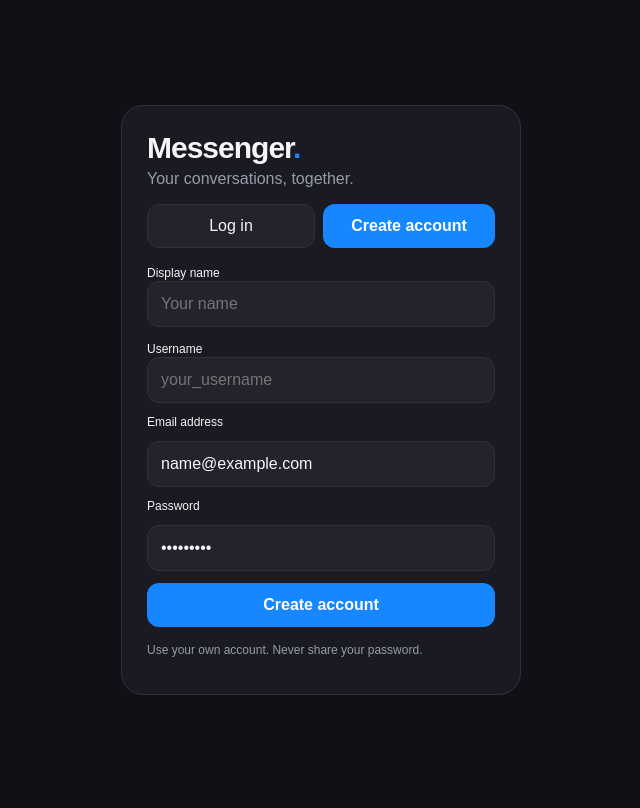
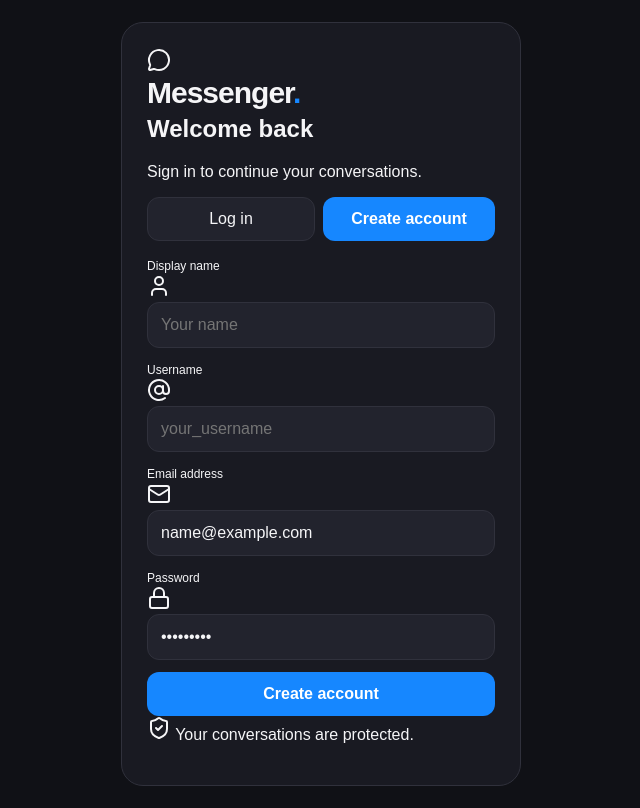
Before and after one commit to Anorld-Palmer/Messenger, a plain HTML site: page index.html in a window 1280 px wide. Both pictures are taken after typing "name@example.com", "Sample123" into the empty fields and a click on the button "Create account". Shown: the whole page, without its empty margins (319-959 px from the left). Drawn offline with nearby package versions, Linux system fonts and the light colour scheme.

Commit message:
Update index.html

```diff
--- a/index.html
+++ b/index.html
@@ -126,28 +126,79 @@ hr{border:0;border-top:1px solid var(--border);margin:16px 0}
 <body>
 <section id="authPage">
   <div class="authbox">
-    <div class="logo">Messenger<span>.</span></div>
-    <p class="muted">Your conversations, together.</p>
+
+    <div class="auth-logo">
+      <div class="logo-icon">
+        <i data-lucide="message-circle"></i>
+      </div>
+      <div class="logo">Messenger<span>.</span></div>
+    </div>
+
+    <div class="auth-heading">
+      <h1 id="authHeading">Welcome back</h1>
+      <p id="authSubtitle">Sign in to continue your conversations.</p>
+    </div>
+
     <div class="tabs">
-      <button id="loginTab" class="primary" onclick="showAuth('login')">Log in</button>
-      <button id="registerTab" class="secondary" onclick="showAuth('register')">Create account</button>
+      <button id="loginTab" class="primary" onclick="showAuth('login')">
+        Log in
+      </button>
+      <button id="registerTab" class="secondary" onclick="showAuth('register')">
+        Create account
+      </button>
     </div>
+
     <form id="authForm" class="stack">
+
       <div id="nameField" class="hidden">
         <label class="small">Display name</label>
-        <input id="displayName" maxlength="60" autocomplete="name" placeholder="Your name">
+        <div class="auth-input">
+          <i data-lucide="user"></i>
+          <input id="displayName" maxlength="60"
+            autocomplete="name" placeholder="Your name">
+        </div>
       </div>
+
       <div id="usernameField" class="hidden">
         <label class="small">Username</label>
-        <input id="username" maxlength="24" autocomplete="username" placeholder="your_username">
+        <div class="auth-input">
+          <i data-lucide="at-sign"></i>
+          <input id="username" maxlength="24"
+            autocomplete="username" placeholder="your_username">
+        </div>
       </div>
-      <label class="small">Email address</label>
-      <input id="email" type="email" autocomplete="email" required placeholder="you@example.com">
-      <label class="small">Password</label>
-      <input id="password" type="password" minlength="8" autocomplete="current-password" required placeholder="At least 8 characters">
-      <button class="primary" type="submit" id="authSubmit">Log in</button>
+
+      <div class="auth-field">
+        <label class="small">Email address</label>
+        <div class="auth-input">
+          <i data-lucide="mail"></i>
+          <input id="email" type="email"
+            autocomplete="email" required placeholder="you@example.com">
+        </div>
+      </div>
+
+      <div class="auth-field">
+        <label class="small">Password</label>
+        <div class="auth-input">
+          <i data-lucide="lock"></i>
+          <input id="password" type="password" minlength="8"
+            autocomplete="current-password" required
+            placeholder="At least 8 characters">
+        </div>
+      </div>
+
+      <button class="primary auth-submit" type="submit" id="authSubmit">
+        <span>Log in</span>
+        <i data-lucide="arrow-right"></i>
+      </button>
+
     </form>
-    <p class="muted small" style="margin-top:16px">Use your own account. Never share your password.</p>
+
+    <p class="auth-security">
+      <i data-lucide="shield-check"></i>
+      Your conversations are protected.
+    </p>
+
   </div>
 </section>
 
```
